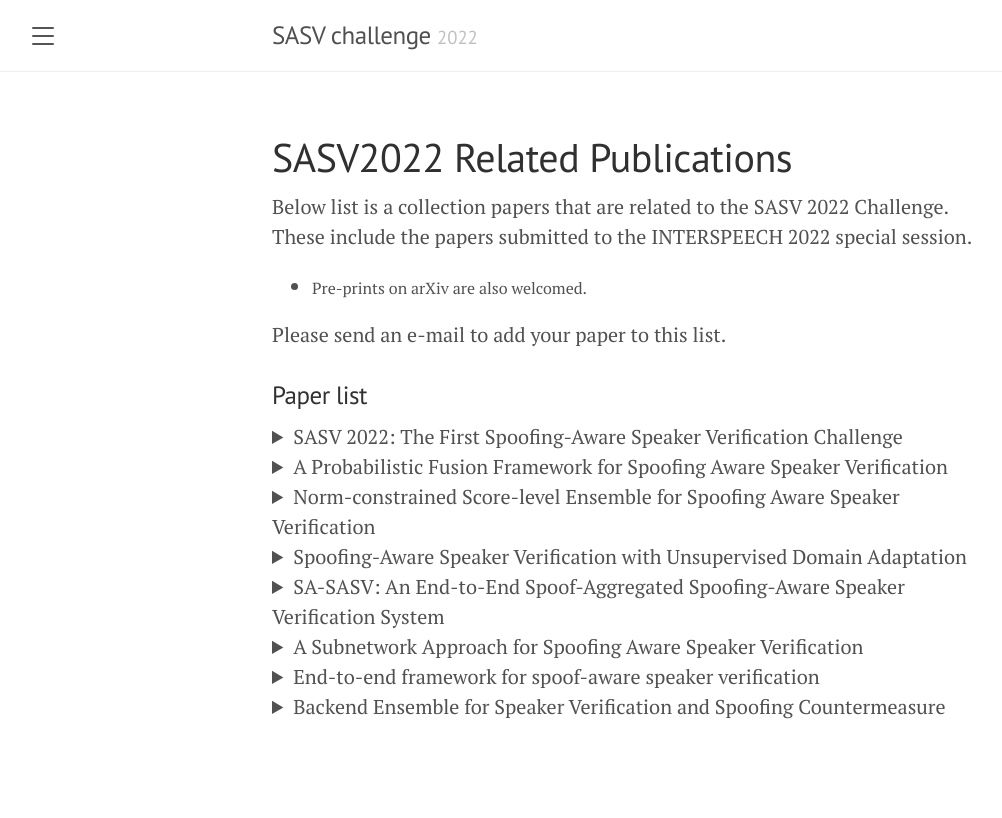
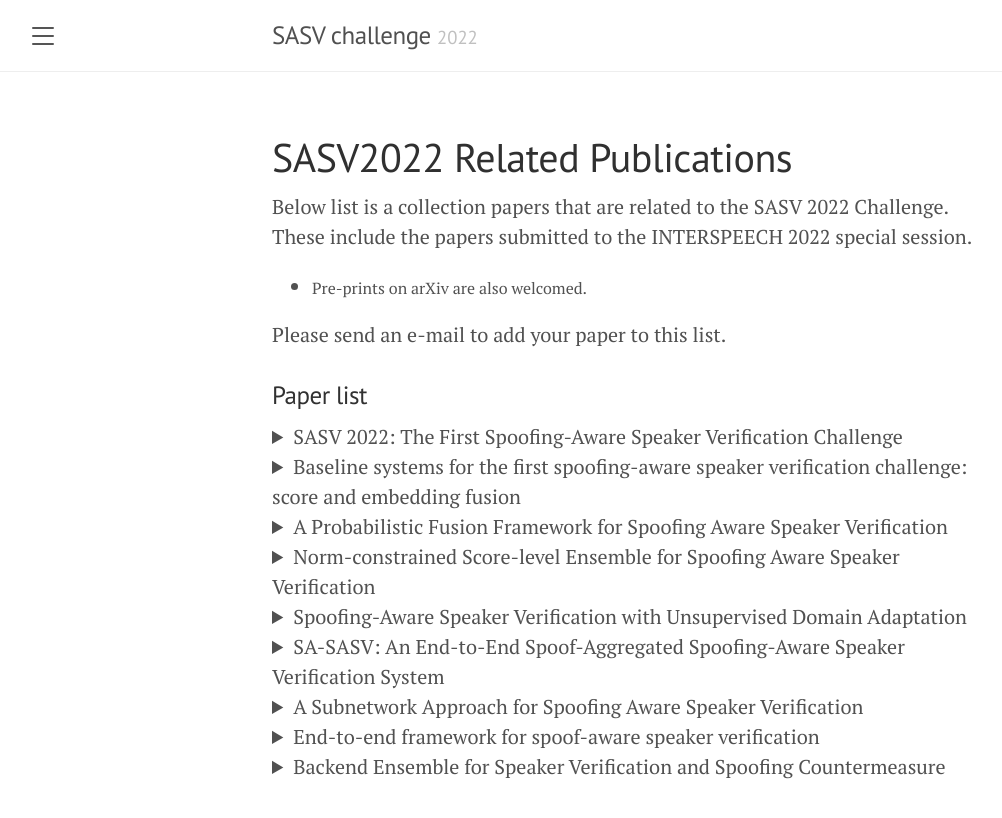
Before and after one commit to sasv-challenge/sasv-challenge.github.io, a Jekyll site: the page built from papers_SASV2022.md, in a window 1280 px wide. Shown: the top 818 px of the page, without its empty margins (8-1010 px from the left). Built offline with Jekyll 4.4.1, drawn with Linux system fonts in a browser that asks for light colours.

Commit message:
add shim2022baseline

```diff
--- a/papers_SASV2022.md
+++ b/papers_SASV2022.md
@@ -21,6 +21,21 @@ Please send an e-mail to add your paper to this list.
     title = {SASV 2022: The First Spoofing-Aware Speaker Verification Challenge},
     booktitle = {Proc. Interspeech (submitted)},
     year = {2022},
+}
+</pre>
+</div>
+</div>
+</details>
+<details><summary>Baseline systems for the first spoofing-aware speaker verification challenge: score and embedding fusion</summary>
+<div markdown="1">
+- <div style="font-size:80%">Hye-jin Shim<sup>1,*</sup>, Hemlata Tak<sup>2,*</sup> Xuechen Liu<sup>3,8</sup>, Hee-Soo Heo<sup>4</sup>, Jee-weon Jung<sup>4</sup>, Joon Son Chung<sup>5</sup>, Soo-Whan Chung<sup>4</sup>, Ha-Jin Yu<sup>1</sup>, Bong-Jin Lee<sup>4</sup>, Massimiliano Todisco<sup>2</sup>, Héctor Delgado<sup>6</sup>, Kong Aik Leeg<sup>7</sup>, Md Sahidullah<sup>8</sup>, Tomi Kinnunen<sup>3</sup>, Nicholas Evans<sup>2</sup></div>
+- <div style="font-size:80%"><sup>1</sup>School of Computer Science, University of Seoul, South Korea, <sup>2</sup>EURECOM, Sophia Antipolis, France, <sup>3</sup>University of Eastern Finland, Finland, <sup>4</sup>Naver Corporation, South Korea, <sup>5</sup>KAIST, South Korea, <sup>6</sup>Nuance Communications, Spain, <sup>7</sup>A<sup>*</sup>STAR, Singapore, <sup>8</sup>Inria, France</div>
+<div aria-hidden="true" aria-labelledby="bibtex-Zhang2022Norm" class="modal fade" id="bibtex-Zhang2022Norm" role="dialog" tabindex="-1" style="font-size:70%">
+<pre>@inproceedings{shim2022baseline,
+  author={Shim, Hye-jin and Tak, Hemlata and Liu, Xuechen and Heo, Hee-Soo and Jung, Jee-weon and Chung, Joon Son and Chung, Soo-Whan and Yu, Ha-Jin and Lee, Bong-Jin and Todisco, Massimiliano and Delgado, Héctor and Lee, Kong Aik and Sahidullah, Md and Kinnunen, Tomi and Evans, Nicholas},
+  title={Baseline systems for the first spoofing-aware speaker verification challenge: score and embedding fusion},
+  year=2022,
+  booktitle={Proc. Speaker Odyssey Workshop (submitted)},
 }
 </pre>
 </div>
```
